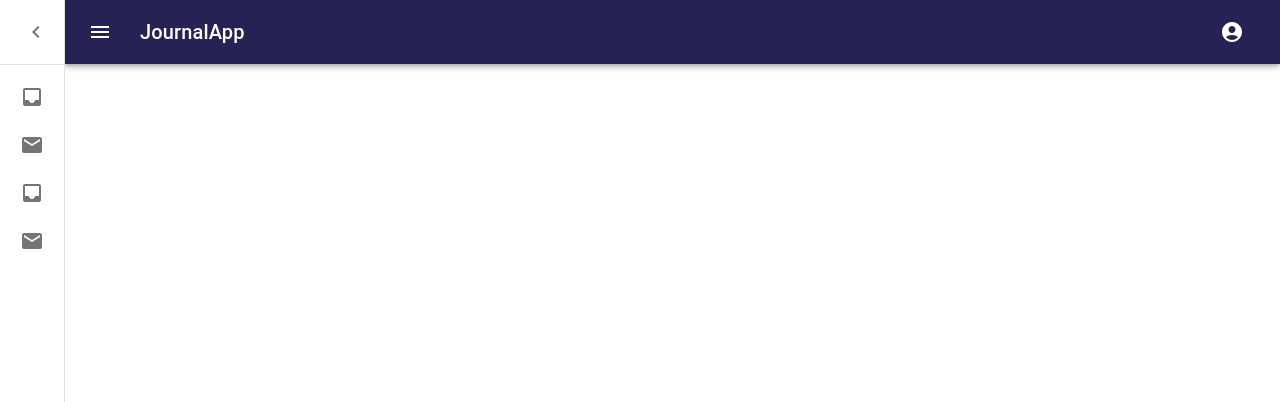
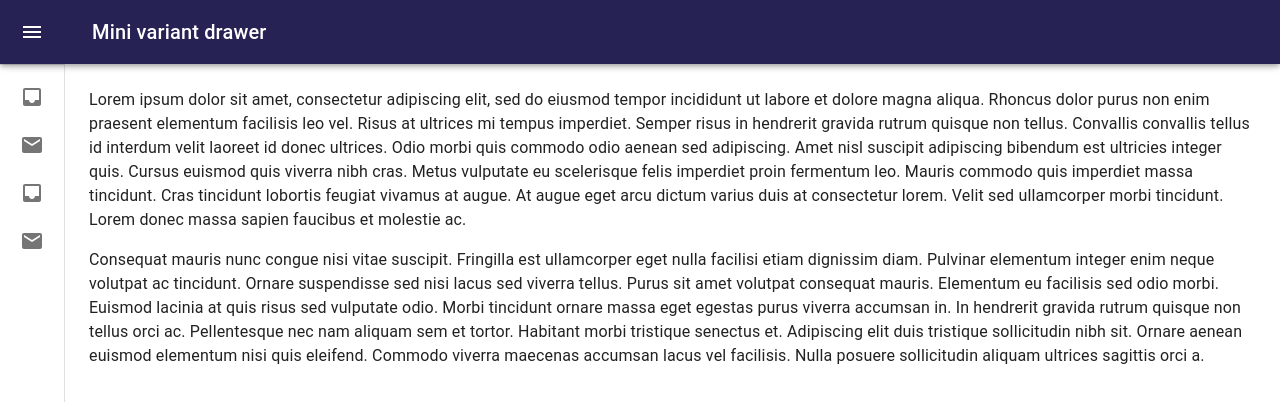
Before and after one commit to LeonelFabianBahamonSoto/JournalApp, a React (Create React App) app: page /JournalPage in a window 1280 px wide. Shown: the top 402 px of the page. Built offline with nearby package versions, Linux system fonts and the light colour scheme.

Commit message:
6/10/24 Changes

```diff
--- a/src/journal/components/NavBar.tsx
+++ b/src/journal/components/NavBar.tsx
@@ -1,5 +1,6 @@
 import { AccountCircle, Menu } from "@mui/icons-material";
-import { AppBar, Box, Button, IconButton, Toolbar, Typography } from "@mui/material";
+import MuiAppBar, { AppBarProps as MuiAppBarProps } from '@mui/material/AppBar';
+import { AppBar, Box, Button, CssBaseline, IconButton, styled, Toolbar, Typography } from "@mui/material";
 import { JournalApp } from '../../JournalApp';
 
 interface Props {
@@ -8,49 +9,60 @@
     isOpen: boolean;
 };
 
+interface AppBarProps extends MuiAppBarProps {
+    open?: boolean;
+}
+
 const NavBar = ( { drawerWidth = 240, handleDrawerOpen, isOpen = false }: Props ) => {
+
+    const AppBar = styled(MuiAppBar, {
+        shouldForwardProp: (prop) => prop !== 'open',
+    })<AppBarProps>(({ theme }) => ({
+        zIndex: theme.zIndex.drawer + 1,
+        transition: theme.transitions.create(['width', 'margin'], {
+            easing: theme.transitions.easing.sharp,
+            duration: theme.transitions.duration.leavingScreen,
+        }),
+        variants: [
+            {
+                props: ({ open }) => open,
+                style: {
+                    marginLeft: drawerWidth,
+                    width: `calc(100% - ${drawerWidth}px)`,
+                    transition: theme.transitions.create(['width', 'margin'], {
+                        easing: theme.transitions.easing.sharp,
+                        duration: theme.transitions.duration.enteringScreen,
+                    }),
+                },
+            },
+        ],
+    }));
+
     return (
-        <div>
-            <AppBar
-                position="fixed"
-                sx={{
-                    ml: { sm: `${ drawerWidth }` },
-                    width: { sm: isOpen ? `calc(100% - ${ drawerWidth }px)` : '95%' },
-                }}
-            >
+        <Box sx={{ display: 'flex' }}>
+            <CssBaseline />
+            <AppBar position="fixed" open={ isOpen }>
                 <Toolbar>
                     <IconButton
-                        aria-label="menu"
-                        color="inherit"
-                        edge="start"
-                        onClick={ handleDrawerOpen }
-                        size="large"
-                        sx={{
-                            mr: 2,
-                        }}
-                        // sx={{ mr: 2, display: { sm: 'none' } }}
+                    color="inherit"
+                    aria-label="open drawer"
+                    onClick={handleDrawerOpen}
+                    edge="start"
+                    sx={[
+                        {
+                        marginRight: 5,
+                        },
+                        isOpen && { display: 'none' },
+                    ]}
                     >
-                        <Menu />
+                    <Menu />
                     </IconButton>
-                    <Typography variant="h6" component="div" sx={{ flexGrow: 1 }}>
-                        JournalApp
+                    <Typography variant="h6" noWrap component="div">
+                    Mini variant drawer
                     </Typography>
-
-                    <Box sx={{ display: { xs: 'flex' } }}>
-                        <IconButton
-                        size="large"
-                        aria-label="show more"
-                        // aria-controls={mobileMenuId}
-                        aria-haspopup="true"
-                        // onClick={handleMobileMenuOpen}
-                        color="inherit"
-                        >
-                            <AccountCircle />
-                        </IconButton>
-                    </Box>
                 </Toolbar>
             </AppBar>
-        </div>
+        </Box>
     )
 }
 
--- a/src/journal/components/SideBar.tsx
+++ b/src/journal/components/SideBar.tsx
@@ -9,10 +9,12 @@
     ListItemText,
     styled,
     Theme,
+    Toolbar,
+    Typography,
     useTheme,
 } from '@mui/material';
+import { ChevronLeft, ChevronRight, Inbox, Mail } from '@mui/icons-material';
 import MuiDrawer from '@mui/material/Drawer';
-import { ChevronLeft, ChevronRight, Inbox, Mail } from '@mui/icons-material';
 
 interface Props {
     drawerWidth: number,
@@ -20,21 +22,15 @@
     isOpen: boolean;
 };
 
-const SideBar = ({
-    drawerWidth = 240,
-    handleDrawerClose,
-    isOpen = false,
-}: Props ) => {
-
-    const theme = useTheme();
+const drawerWidth = 240;
 
 const openedMixin = (theme: Theme): CSSObject => ({
-        width: drawerWidth,
     transition: theme.transitions.create('width', {
         easing: theme.transitions.easing.sharp,
         duration: theme.transitions.duration.enteringScreen,
     }),
     overflowX: 'hidden',
+    width: drawerWidth,
 });
 
 const closedMixin = (theme: Theme): CSSObject => ({
@@ -58,22 +54,22 @@
     ...theme.mixins.toolbar,
 }));
 
-    const Drawer = styled( MuiDrawer, { shouldForwardProp: (prop) => prop !== 'open' })(
+const Drawer = styled(MuiDrawer, { shouldForwardProp: (prop) => prop !== 'open' })(
     ({ theme }) => ({
-            boxSizing: 'border-box',
+        width: drawerWidth,
         flexShrink: 0,
         whiteSpace: 'nowrap',
-            width: drawerWidth,
+        boxSizing: 'border-box',
         variants: [
             {
-                props: ({ open }) => isOpen,
+                props: ({ open }) => open,
                 style: {
                     ...openedMixin(theme),
                     '& .MuiDrawer-paper': openedMixin(theme),
                 },
             },
             {
-                props: ({ open }) => !isOpen,
+                props: ({ open }) => !open,
                 style: {
                     ...closedMixin(theme),
                     '& .MuiDrawer-paper': closedMixin(theme),
@@ -83,21 +79,39 @@
     }),
 );
 
+const SideBar = ({
+    drawerWidth = 240,
+    handleDrawerClose,
+    isOpen = false,
+}: Props ) => {
+
+    const theme = useTheme();
+
     return (
         <Drawer
-            open={ false }
-            variant='permanent'
+            open={ isOpen }
+            variant="permanent"
         >
             <DrawerHeader>
-                <IconButton
-                    onClick={ () => handleDrawerClose() }
+
+            <Toolbar>
+                <Typography
+                    noWrap
+                    sx={{
+                        bgcolor: 'pink',
+                        textAlign: 'center',
+                        width: '100%',
+                    }}
                 >
-                    { theme.direction === 'rtl' ? <ChevronRight /> : <ChevronLeft /> }
+                    Fabian Bahamon Soto
+                </Typography>
+            </Toolbar>
+
+            <IconButton onClick={handleDrawerClose}>
+                {theme.direction === 'rtl' ? <ChevronRight /> : <ChevronLeft />}
             </IconButton>
             </DrawerHeader>
-
             <Divider />
-
             <List>
                 {['Inbox', 'Starred', 'Send email', 'Drafts'].map((text, index) => (
                     <ListItem key={text} disablePadding sx={{ display: 'block' }}>
@@ -108,8 +122,12 @@
                                 px: 2.5,
                             },
                             isOpen
-                                    ? { justifyContent: 'initial' }
-                                    : { justifyContent: 'center' },
+                                ? {
+                                    justifyContent: 'initial',
+                                }
+                                : {
+                                    justifyContent: 'center',
+                                },
                             ]}
                         >
                             <ListItemIcon
@@ -119,8 +137,12 @@
                                 justifyContent: 'center',
                                 },
                                 isOpen
-                                        ? { mr: 3 }
-                                        : { mr: 'auto' },
+                                ? {
+                                    mr: 3,
+                                    }
+                                : {
+                                    mr: 'auto',
+                                    },
                             ]}
                             >
                                 {index % 2 === 0 ? <Inbox /> : <Mail />}
@@ -129,8 +151,12 @@
                             primary={text}
                             sx={[
                                 isOpen
-                                        ? { opacity: 1 }
-                                        : { opacity: 0 },
+                                ? {
+                                    opacity: 1,
+                                    }
+                                : {
+                                    opacity: 0,
+                                    },
                             ]}
                             />
                         </ListItemButton>
--- a/src/journal/layout/JournalLayout.tsx
+++ b/src/journal/layout/JournalLayout.tsx
@@ -1,9 +1,14 @@
 import { useState } from "react";
+
+import {
+    Box,
+    styled,
+    Typography,
+    useTheme
+} from "@mui/material";
 
 import NavBar from "../components/NavBar";
 import SideBar from "../components/SideBar";
-
-import { Box, CssBaseline } from "@mui/material";
 
 interface Props {
     children: React.ReactNode,
@@ -13,7 +18,18 @@
 
 export const JournalLayout = ({ children }: Props) => {
 
+    const theme = useTheme();
+
     const [ open, setOpen ] = useState( false );
+
+    const DrawerHeader = styled('div')(({ theme }) => ({
+        display: 'flex',
+        alignItems: 'center',
+        justifyContent: 'flex-end',
+        padding: theme.spacing(0, 1),
+        // necessary for content to be below app bar
+        ...theme.mixins.toolbar,
+    }));
 
     const handleDrawerOpen = () => {
         setOpen( true );
@@ -24,8 +40,8 @@
     };
 
     return (
-        <Box>
-            <CssBaseline />
+        <Box sx={{ display: 'flex' }}>
+
         <NavBar
             drawerWidth={ drawerWidth }
             handleDrawerOpen={ handleDrawerOpen }
@@ -38,19 +54,61 @@
             isOpen={ open }
         />
 
-            {/* <h1>JournalLayout</h1> */}
-
-            <Box
-                component='main'
-                sx={{
-                    flexGrow: 1,
-                    p: 3,
-                }}
-            >
-                {/* Toobar */}
-
-                {/* { children } */}
+        <Box component="main" sx={{ flexGrow: 1, p: 3 }}>
+            <DrawerHeader />
+            <Typography sx={{ marginBottom: 2 }}>
+                Lorem ipsum dolor sit amet, consectetur adipiscing elit, sed do eiusmod
+                tempor incididunt ut labore et dolore magna aliqua. Rhoncus dolor purus non
+                enim praesent elementum facilisis leo vel. Risus at ultrices mi tempus
+                imperdiet. Semper risus in hendrerit gravida rutrum quisque non tellus.
+                Convallis convallis tellus id interdum velit laoreet id donec ultrices.
+                Odio morbi quis commodo odio aenean sed adipiscing. Amet nisl suscipit
+                adipiscing bibendum est ultricies integer quis. Cursus euismod quis viverra
+                nibh cras. Metus vulputate eu scelerisque felis imperdiet proin fermentum
+                leo. Mauris commodo quis imperdiet massa tincidunt. Cras tincidunt lobortis
+                feugiat vivamus at augue. At augue eget arcu dictum varius duis at
+                consectetur lorem. Velit sed ullamcorper morbi tincidunt. Lorem donec massa
+                sapien faucibus et molestie ac.
+            </Typography>
+            <Typography sx={{ marginBottom: 2 }}>
+                Consequat mauris nunc congue nisi vitae suscipit. Fringilla est ullamcorper
+                eget nulla facilisi etiam dignissim diam. Pulvinar elementum integer enim
+                neque volutpat ac tincidunt. Ornare suspendisse sed nisi lacus sed viverra
+                tellus. Purus sit amet volutpat consequat mauris. Elementum eu facilisis
+                sed odio morbi. Euismod lacinia at quis risus sed vulputate odio. Morbi
+                tincidunt ornare massa eget egestas purus viverra accumsan in. In hendrerit
+                gravida rutrum quisque non tellus orci ac. Pellentesque nec nam aliquam sem
+                et tortor. Habitant morbi tristique senectus et. Adipiscing elit duis
+                tristique sollicitudin nibh sit. Ornare aenean euismod elementum nisi quis
+                eleifend. Commodo viverra maecenas accumsan lacus vel facilisis. Nulla
+                posuere sollicitudin aliquam ultrices sagittis orci a.
+            </Typography>
         </Box>
         </Box>
     )
 }
+
+// <Box>
+//     <CssBaseline />
+    // <NavBar
+    //     drawerWidth={ drawerWidth }
+    //     handleDrawerOpen={ handleDrawerOpen }
+    //     isOpen={ open }
+    // />
+
+
+
+//     {/* <h1>JournalLayout</h1> */}
+
+//     <Box
+//         component='main'
+//         sx={{
+//             flexGrow: 1,
+//             p: 3,
+//         }}
+//     >
+//         {/* Toobar */}
+
+//         {/* { children } */}
+//     </Box>
+// </Box>
```
Lines whose indentation alone changed are shown as unchanged.
